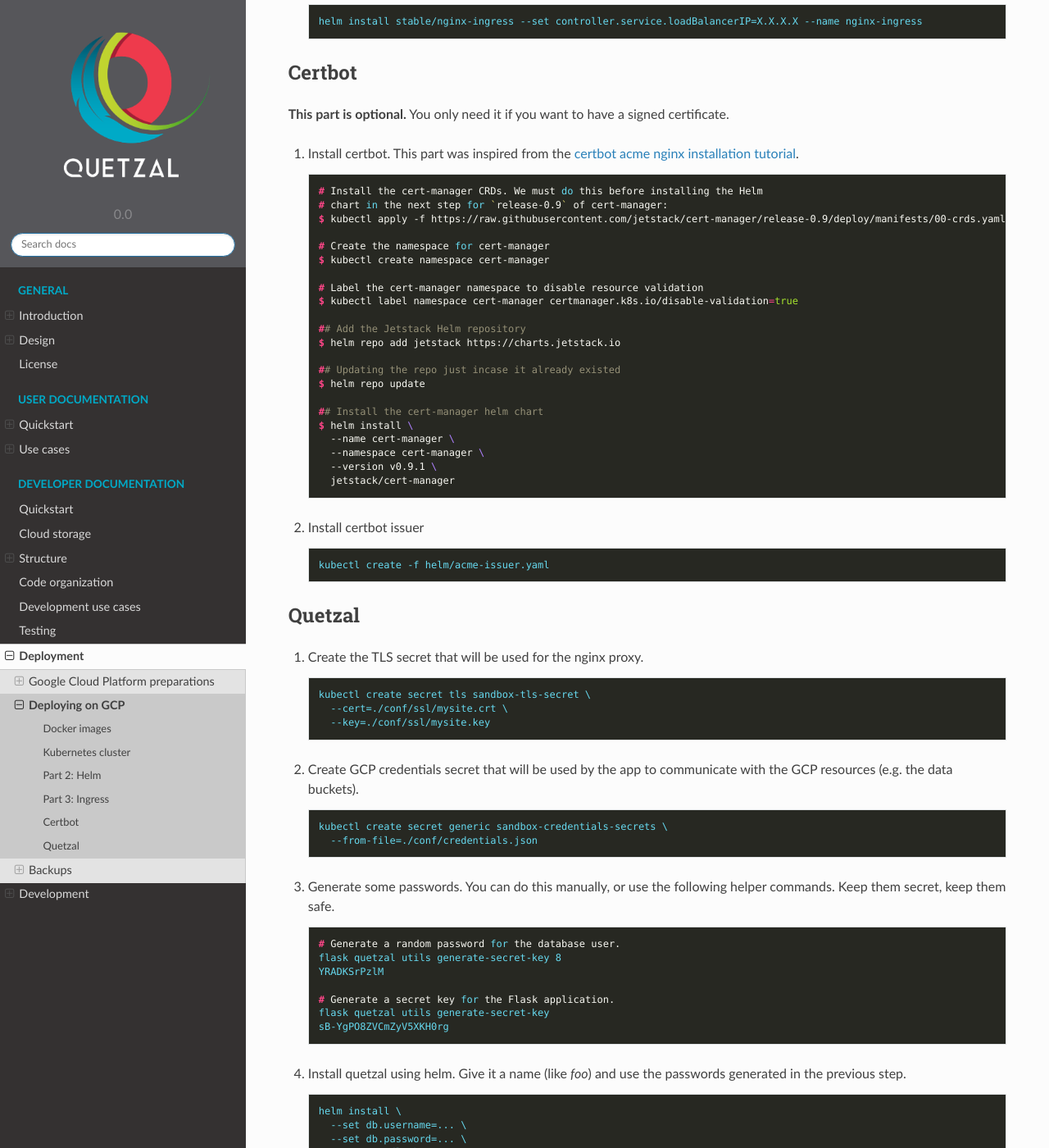
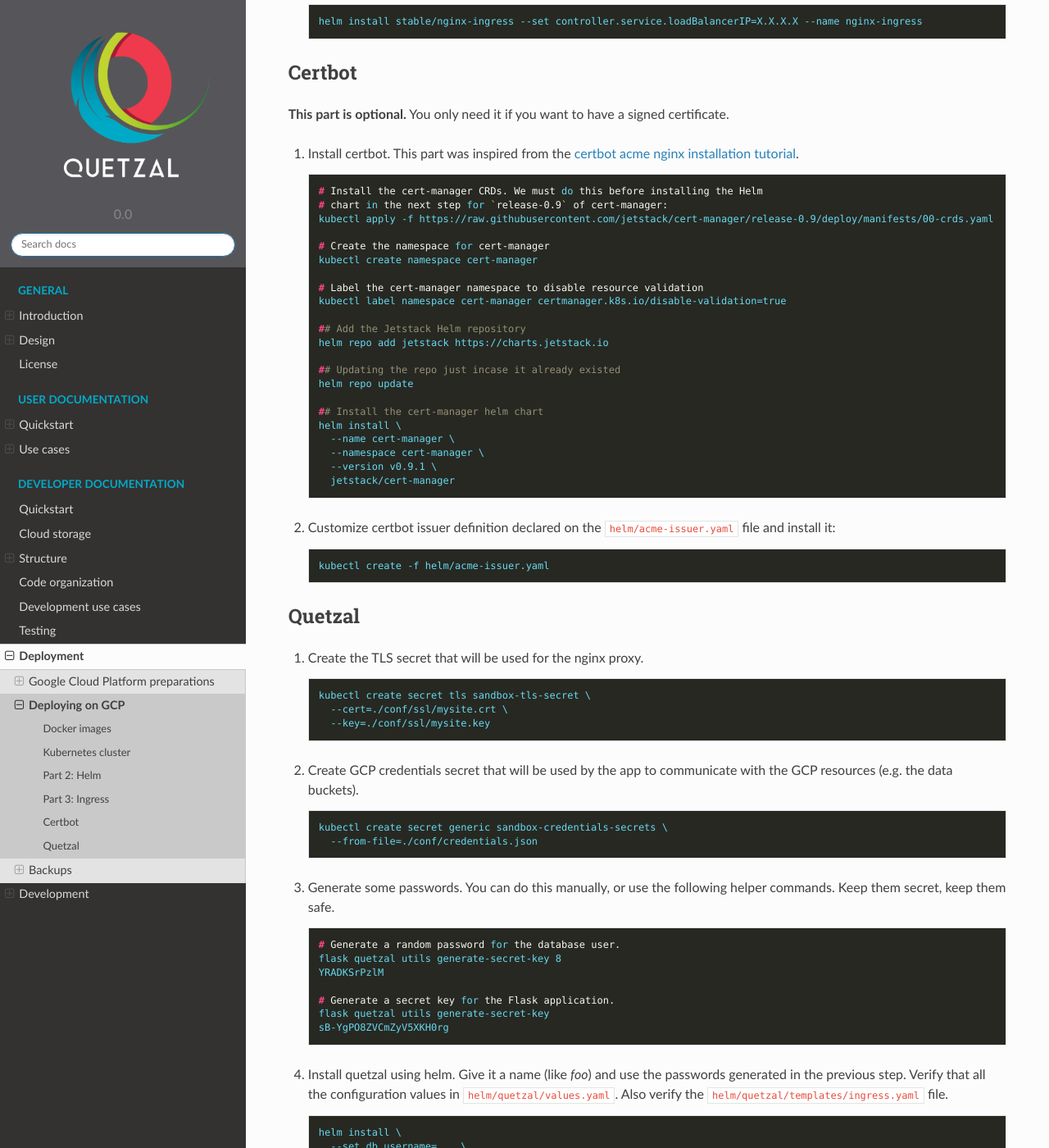
Before and after one commit to quetz-al/quetzal, a Sphinx documentation site: the page built from docs/source/gcp_deployment.rst, in a window 1280 px wide and 1400 px high, scrolled down 1910 px. Shown: the whole window at 82% size. Built offline with Sphinx 7.4.7 and the Read the Docs theme 2.0.0, drawn with Linux system fonts in a browser that asks for light colours; some of the changed text lies outside the part shown.

Commit message:
Add old doc updates

```diff
--- a/docs/source/gcp_deployment.rst
+++ b/docs/source/gcp_deployment.rst
@@ -130,28 +130,29 @@
 
     # Install the cert-manager CRDs. We must do this before installing the Helm
     # chart in the next step for `release-0.9` of cert-manager:
-    $ kubectl apply -f https://raw.githubusercontent.com/jetstack/cert-manager/release-0.9/deploy/manifests/00-crds.yaml
+    kubectl apply -f https://raw.githubusercontent.com/jetstack/cert-manager/release-0.9/deploy/manifests/00-crds.yaml
 
     # Create the namespace for cert-manager
-    $ kubectl create namespace cert-manager
+    kubectl create namespace cert-manager
 
     # Label the cert-manager namespace to disable resource validation
-    $ kubectl label namespace cert-manager certmanager.k8s.io/disable-validation=true
+    kubectl label namespace cert-manager certmanager.k8s.io/disable-validation=true
 
     ## Add the Jetstack Helm repository
-    $ helm repo add jetstack https://charts.jetstack.io
+    helm repo add jetstack https://charts.jetstack.io
 
     ## Updating the repo just incase it already existed
-    $ helm repo update
+    helm repo update
 
     ## Install the cert-manager helm chart
-    $ helm install \
+    helm install \
       --name cert-manager \
       --namespace cert-manager \
       --version v0.9.1 \
       jetstack/cert-manager
 
-2. Install certbot issuer
+2. Customize certbot issuer definition declared on the ``helm/acme-issuer.yaml``
+   file and install it:
 
    .. code-block:: console
 
@@ -191,7 +192,9 @@
     sB-YgPO8ZVCmZyV5XKH0rg
 
 4. Install quetzal using helm. Give it a name (like *foo*) and use the passwords
-   generated in the previous step.
+   generated in the previous step. Verify that all the configuration values
+   in ``helm/quetzal/values.yaml``. Also verify the
+   ``helm/quetzal/templates/ingress.yaml`` file.
 
    .. code-block:: console
 
```
Also changed, not shown: other parts of docs/source/gcp_deployment.rst (+3 -3 lines), 1 other file.
